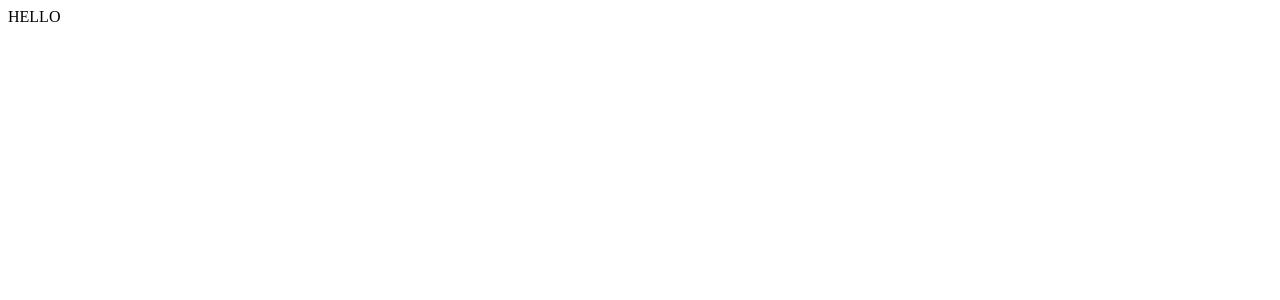
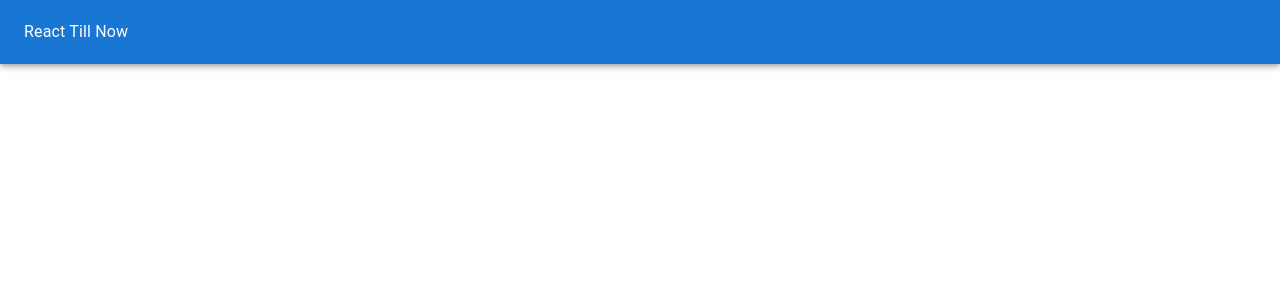
Before and after one commit to prajun7/react-till-now, a React (Vite) app: page / in a window 1280 px wide. Shown: the top 300 px of the page. Built offline with nearby package versions, Linux system fonts and the light colour scheme.

Commit message:
Added Header

```diff
--- a/package.json
+++ b/package.json
@@ -9,6 +9,9 @@
     "preview": "vite preview"
   },
   "dependencies": {
+    "@emotion/react": "^11.10.5",
+    "@emotion/styled": "^11.10.5",
+    "@mui/material": "^5.11.4",
     "react": "^18.2.0",
     "react-dom": "^18.2.0"
   },
--- a/src/components/Header/Header-container.tsx
+++ b/src/components/Header/Header-container.tsx
@@ -1,5 +1,6 @@
 import React from 'react';
 import HeaderView from './Header-view';
+
 const Header: React.FC = () => (
     <HeaderView />
 );
--- a/src/components/Header/Header-view.tsx
+++ b/src/components/Header/Header-view.tsx
@@ -1,10 +1,32 @@
 import React from 'react';
+import AppBar from '@mui/material/AppBar';
+import Toolbar from '@mui/material/Toolbar'
+import { Typography, SxProps, Theme, Box } from '@mui/material';
+
+const sxToolbar: SxProps<Theme> = (theme) => ({
+  display: 'grid',
+  gridTemplateColumns: '1fr auto auto',
+  justifyContent: 'space-between',
+  [theme.breakpoints.down('md')]: {
+    pl: 1,
+    pr: 1,
+  },
+});
+
+const sxTitle: SxProps<Theme> = (theme) => ({
+  [theme.breakpoints.down('md')]: {
+    fontSize: theme.typography.caption.fontSize,
+  },
+});
 
 const HeaderView: React.FC = () => {
-
   return (
     <>
-        HELLO
+        <AppBar>
+          <Toolbar sx={sxToolbar}>
+            <Typography sx={sxTitle} noWrap>React Till Now</Typography>
+          </Toolbar>
+        </AppBar>
     </>
   );
 };
```
Also changed, not shown: 1 other file (tests, documents, lock files or other folders).
